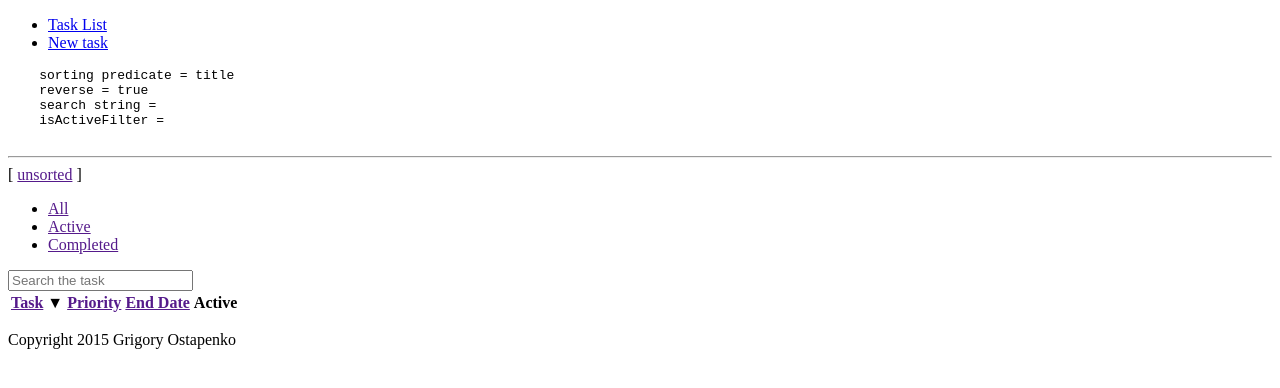
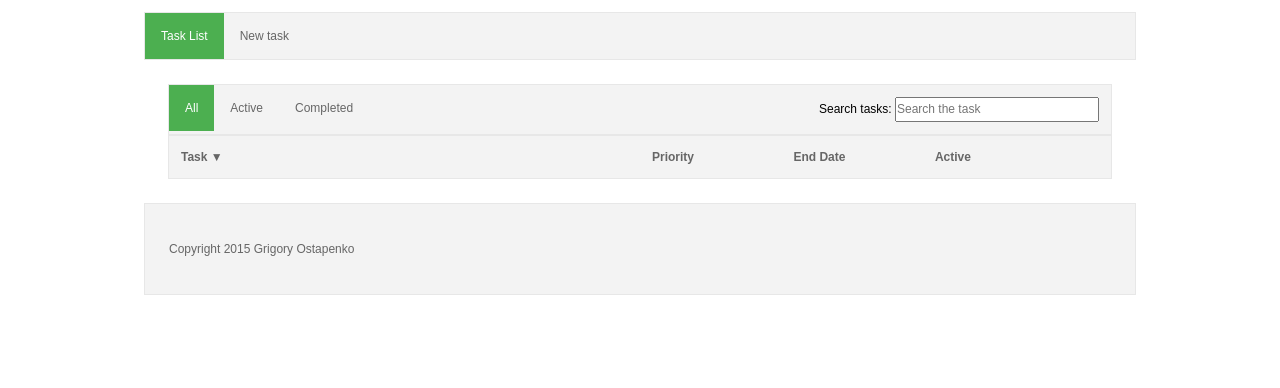
Before and after one commit to ostapgv/angular-task-list, a website: page index.html in a window 1280 px wide. Drawn offline with nearby package versions, Linux system fonts and the light colour scheme; some packages are replaced by stand-ins of ours; a script that the page names is missing.

Commit message:
added the design. problems with the deleting, setting active class for the menu, using css instead of scss

```diff
--- a/css/main.css
+++ b/css/main.css
@@ -6,6 +6,160 @@
   content: '\25bc';
 }
 
+/*
 .error {
   border: 2px dashed red;
 }
+
+.task-form.ng-invalid {
+  background: red;
+}
+*/
+
+/* Template */
+
+body {
+  font: 12px/18px Arial, sans-serif;
+  width: 100%;
+}
+
+.wrapper {
+  min-width: 300px;
+  margin: 0 auto;
+}
+
+.header {
+  margin: 1em 0 0 0;
+}
+
+.content {
+  padding: 2em;
+}
+
+
+.footer {
+  padding: 2em;
+  color: #666;
+  background-color: #F3F3F3;
+  border: 1px solid #E7E7E7;
+}
+
+
+.header ul,
+.task-filters ul{
+  list-style-type: none;
+  margin: 0;
+  padding: 0;
+  overflow: hidden;
+  border: 1px solid #E7E7E7;
+  background-color: #F3F3F3;
+}
+
+.header li,
+.task-filters li{
+    float: left;
+}
+
+.header li a,
+.task-filters li a{
+  display: block;
+  color: #666;
+  text-align: center;
+  padding: 14px 16px;
+  text-decoration: none;
+}
+
+.header li a:hover:not(.active),
+.task-filters li a:hover:not(.active){
+  background-color: #DDD;
+}
+
+.header li a.active,
+.task-filters li a.active{
+  color: white;
+  background-color: #4CAF50;
+}
+
+.task-filters > ul > ul {
+  float: right;
+  list-style-type: none;
+  border: 0;
+}
+
+.task-filters > ul > ul .task-search {
+  display: inline-block;
+  padding: 1em;
+}
+
+.task-filters > ul > ul input {
+  width: 200px;
+  padding: 0.3em 0 0.3em 0;
+}
+
+/* Tasks */
+
+#task-table {
+  border-collapse: collapse;
+  width: 100%;
+  border: 1px solid #E7E7E7;
+}
+
+#task-table th,
+#task-table td {
+  text-align: left;
+  padding: 1em;
+}
+
+#task-table thead tr {
+  background-color: #F3F3F3;
+  border: 1px solid #E7E7E7;
+  color: #666;
+}
+
+#task-table thead tr a{
+  text-decoration: none;
+  color: #666;
+}
+
+#task-table tbody tr {
+  cursor: pointer;
+}
+
+#task-table tbody tr:hover {
+  background-color: #CECECE;
+}
+
+#task-table tr:nth-child(even) {
+  background-color: #F2F2F2;
+}
+
+/* Task */
+
+.field {
+  padding: 0.3em 0 0.3em 0;
+}
+
+.field label,
+.field textarea{
+  display:inline-block;
+  vertical-align:middle;
+}
+
+.field label {
+  width: 6em;
+}
+
+.field input:not([type='checkbox']),
+.field textarea {
+  width: 400px;
+}
+
+.field input:not([type='checkbox']) {
+  padding: 0.3em 0 0.3em 0;
+}
+
+@media all and (min-width: 992px) {
+  .wrapper {
+    width: 992px;
+  }
+}
--- a/index.html
+++ b/index.html
@@ -5,28 +5,33 @@
 <head>
   <meta http-equiv="Content-Type" content="text/html; charset=UTF-8" />
   <meta name="viewport" content="width=device-width, initial-scale=1.0">
+  <link type="text/css" rel="stylesheet" href="./node_modules/normalize.css/normalize.css">
   <link type="text/css" rel="stylesheet" href="./css/main.css">
   <title>Angular task list</title>
 </head>
 
 <body ng-app="app">
 
-  <header>
-    <nav>
-      <ul>
-        <li><a href="/#/">Task List</a></li>
-        <li><a href="/#/task/new">New task</a></li>
-      </ul>
-    </nav>
-  </header>
+  <div class="wrapper">
 
-  <section class='main'>
-    <div ng-view></div>
-  </section>
+    <header class="header">
+      <nav>
+        <ul ng-init='activeMenu="tasks"'>
+          <li><a href='/#/' ng-class='{"active": activeMenu === "tasks"}' ng-click='activeMenu="tasks"'>Task List</a></li>
+          <li><a href='/#/task/new"' ng-class='{"active": activeMenu === "task"}' ng-click='activeMenu="task"'>New task</a></li>
+        </ul>
+      </nav>
+    </header><!-- .header-->
 
-  <footer>
-    <p>Copyright 2015 Grigory Ostapenko</p>
-  </footer>
+    <main class="content">
+      <div ng-view></div>
+    </main><!-- .content -->
+
+    <footer class="footer">
+      <p>Copyright 2015 Grigory Ostapenko</p>
+    </footer><!-- .footer -->
+
+  </div><!-- .wrapper -->
 
   <!-- External Dependancies -->
   <script src="./node_modules/angular/angular.js"></script>
--- a/js/controllers/TaskController.js
+++ b/js/controllers/TaskController.js
@@ -1,4 +1,5 @@
 function TaskController ($scope, TasksService, $location, $routeParams) {
+  this.$scope = $scope;
   this.TasksService = TasksService;
   this.$location = $location;
   this.tasks = TasksService.getAllTasks();
@@ -25,11 +26,15 @@ angular.extend(TaskController.prototype, {
       'title': this.task.title || '',
       'priority': this.task.priority,
       'endDate': this.task.endDate,
-      'isActive': this.task.isActive,
+      'isActive': this.task.isActive || false,
       'description': this.task.description
     };
     this.TasksService.setTask(task);
     this.$location.url('/');
+  },
+
+  isInvalid: function(field){
+    return this.$scope.taskForm[field].$invalid && this.$scope.taskForm[field].$dirty;
   }
 
 });
--- a/js/controllers/TaskListController.js
+++ b/js/controllers/TaskListController.js
@@ -9,7 +9,6 @@ function TaskListController ($scope, TasksService, $location) {
   this.reverse = true;
   this.isActiveFilter = undefined;
   this.search = '';
-
 }
 
 angular.extend(TaskListController.prototype, {
--- a/js/directives/ngReallyClick.js
+++ b/js/directives/ngReallyClick.js
@@ -9,5 +9,5 @@ app.directive('ngReallyClick', [function() {
                 }
             });
         }
-    }
+    };
 }]);
--- a/js/main.js
+++ b/js/main.js
@@ -1,4 +1,4 @@
 $(function(){
   var ss = document.styleSheets[0];
-  ss.insertRule('::selection {background: #FFF;}', 0);
+  ss.insertRule('::selection {background: none;}', 0);
 });
--- a/js/views/tasks.html
+++ b/js/views/tasks.html
@@ -1,31 +1,35 @@
 <section class='task-debug-info'>
-  <pre>
-    sorting predicate = {{vm.predicate}}
-    reverse = {{vm.reverse}}
-    search string = {{vm.search}}
-    isActiveFilter = {{vm.isActiveFilter}}
-  </pre>
-  <hr/>
-  [ <a href="" ng-click="vm.predicate=''">unsorted</a> ]
 </section>
 
 <section class='task-filters'>
 
+  <!--[ <a href='' ng-click='vm.predicate=""'>unsorted</a> ]-->
+
   <ul class='is-active-task-filter'>
-    <li><a href="" ng-click='vm.isActiveFilter=undefined'>All</a></li>
-    <li><a href="" ng-click='vm.isActiveFilter=true'>Active</a></li>
-    <li><a href="" ng-click='vm.isActiveFilter=false'>Completed</a></li>
+    <li><a href='' ng-class='{"active": vm.isActiveFilter === undefined}' ng-click='vm.isActiveFilter=undefined'>All</a></li>
+    <li><a href='' ng-class='{"active": vm.isActiveFilter === true}' ng-click='vm.isActiveFilter=true'>Active</a></li>
+    <li><a href='' ng-class='{"active": vm.isActiveFilter === false}' ng-click='vm.isActiveFilter=false'>Completed</a></li>
+    <ul>
+      <li>
+        <span class='task-search'>
+          <label for='taskSearch'>Search tasks:</label>
+          <input type='text' name='taskSearch' class='task-search-input' placeholder='Search the task' ng-model='vm.search'>
+        </span>
+      </li>
+    </ul>
   </ul>
-
-  <form class='task-search'>
-    <input type="text" class="task-search-input" placeholder="Search the task" ng-model="vm.search">
-  </form>
 
 </section>
 
-
 <section class='task-table'>
   <table id='task-table'>
+    <colgroup>
+      <col width='50%'></col>
+      <col width='15%'></col>
+      <col width='15%'></col>
+      <col width='10%'></col>
+      <col width='10%'></col>
+    </colgroup>
     <thead>
       <tr>
         <th>
```
Also changed, not shown: js/views/task.html (+30 -17 lines), package.json (+7 -0 lines), README.md.
